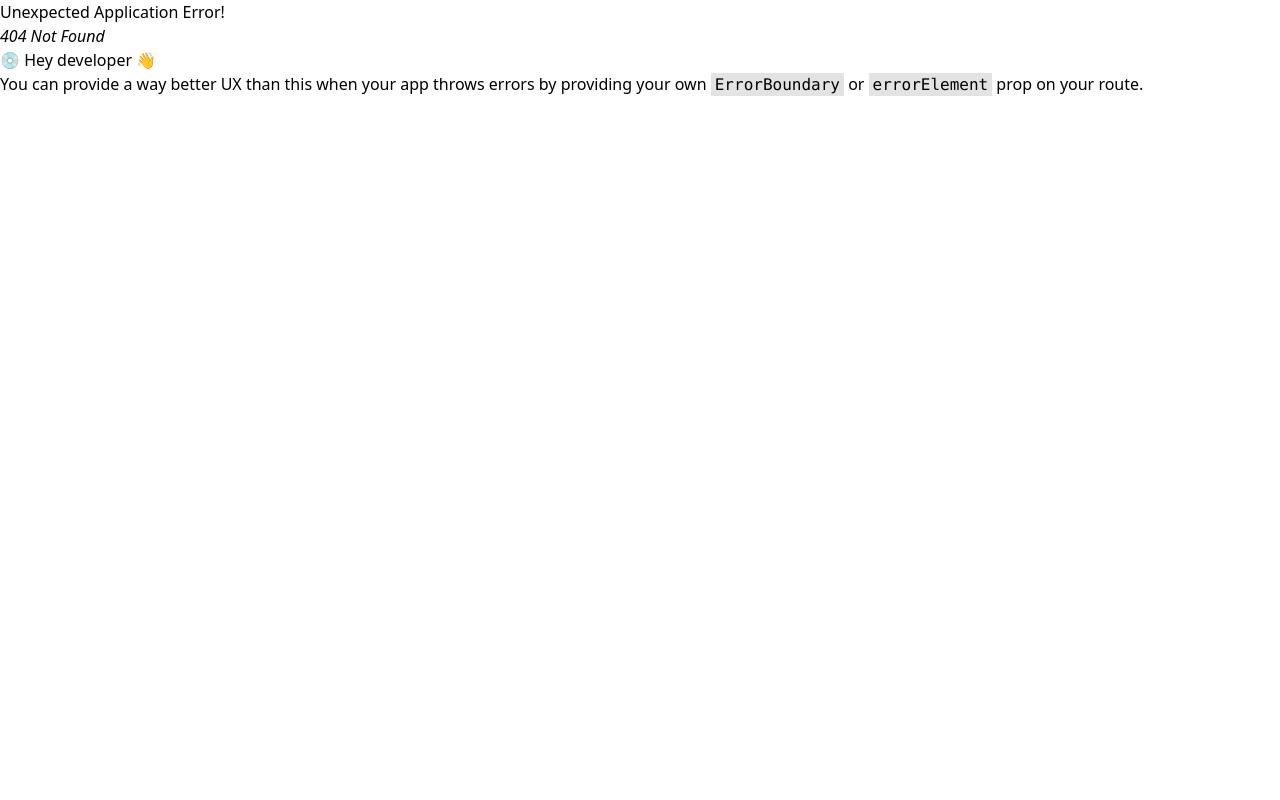
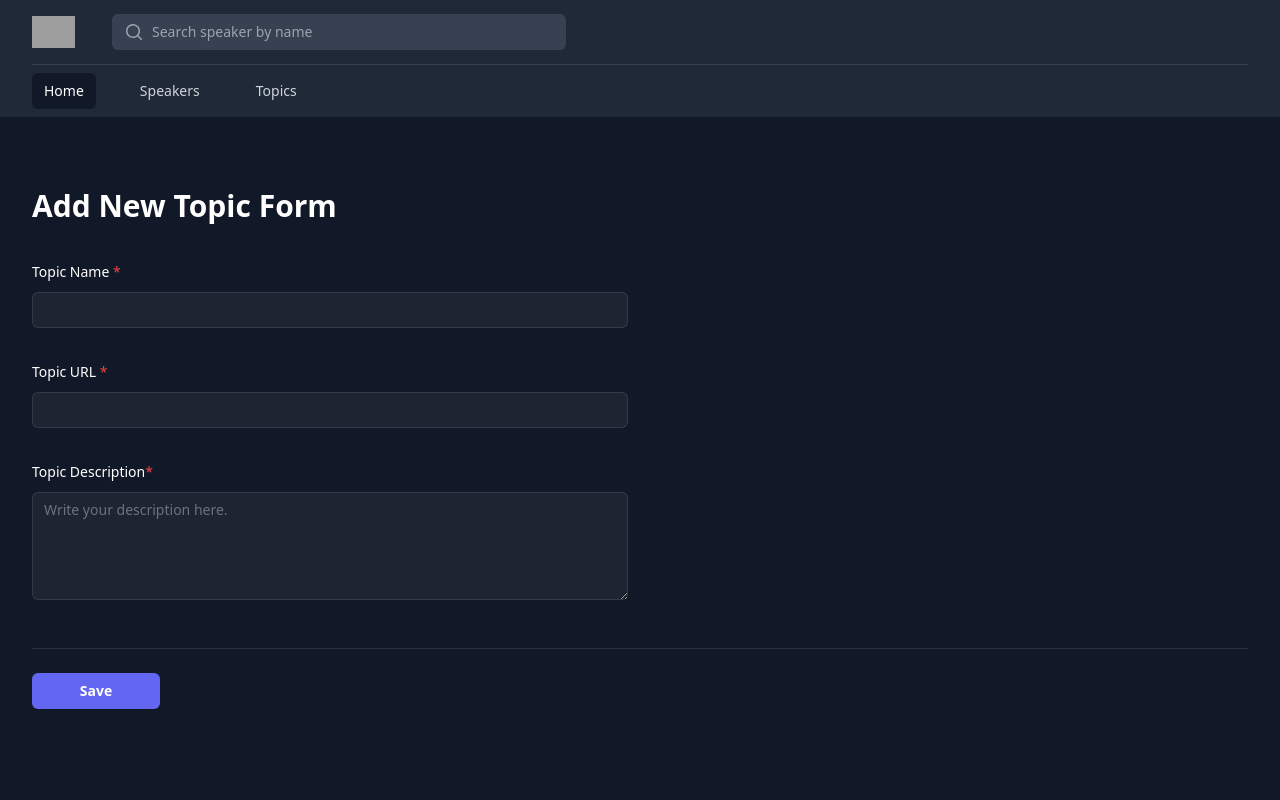
Before and after one commit to desokan/speakaz_frontend, a React (Create React App) app: page /add-new-topic in a window 1280 px wide. Before the commit this address had no page. Shown: the top 800 px of the page. Built offline with nearby package versions, Linux system fonts and the light colour scheme; grey boxes are pictures that could not be loaded.

Commit message:
add create topic form

```diff
--- a/src/App.js
+++ b/src/App.js
@@ -4,6 +4,7 @@ import RootLayout from "./components/pagelayout/RootLayout";
 import SpeakersList from "./pages/SpeakersList";
 import SpeakerDetailPage from "./pages/SpeakerDetailPage";
 import TopicsPage from "./pages/TopicsPage";
+import AddNewTopic from "./pages/AddNewTopic";
 
 const router = createBrowserRouter([
   {
@@ -14,6 +15,7 @@ const router = createBrowserRouter([
       { path: "/speakers", element: <SpeakersList /> },
       { path: "/speakers/:speakerId", element: <SpeakerDetailPage /> },
       { path: "/topics", element: <TopicsPage /> },
+      { path: "/add-new-topic", element: <AddNewTopic /> },
     ],
   },
 ]);
--- /dev/null
+++ b/src/components/form-components/FormTextArea.js
@@ -0,0 +1,53 @@
+const FormTextArea = ({
+  rows,
+  name,
+  placeholder,
+  required = false,
+  value,
+  htmlForId,
+  labelDisplayText,
+  labelSpanClassName,
+  labelClassName,
+  textareaClassName,
+  textareaDivWrapperClassName,
+  className,
+  onChange,
+  explainInputText,
+  explainInputClassname,
+  ...restProps // Spread the remaining props
+}) => {
+  const labelContent = (
+    <>
+      {labelDisplayText}
+      {required && labelDisplayText && (
+        <span className={labelSpanClassName}>*</span>
+      )}
+    </>
+  );
+
+  return (
+    <div className={className}>
+      {/* Label */}
+      <label htmlFor={htmlForId} className={labelClassName}>
+        {labelContent}
+      </label>
+      <p className={explainInputClassname}>{explainInputText}</p>
+      {/* Textarea */}
+      <div className={textareaDivWrapperClassName}>
+        <textarea
+          rows={rows}
+          name={name}
+          id={htmlForId}
+          value={value}
+          className={textareaClassName}
+          required={required}
+          placeholder={placeholder}
+          onChange={onChange}
+          {...restProps}
+        />
+      </div>
+    </div>
+  );
+};
+
+export default FormTextArea;
--- a/src/components/landingpage/Footer.js
+++ b/src/components/landingpage/Footer.js
@@ -2,7 +2,7 @@
 const navigation = {
   links: [
     { name: "MEDIA", href: "/media" },
-    { name: "TOPICS", href: "/topics" },
+    { name: "ADD NEW TOPIC", href: "/add-new-topic" },
     { name: "EVENTS", href: "/events" },
     { name: "BOOKING ENQUIRY", href: "/booking-enquiry" },
   ],
--- /dev/null
+++ b/src/pages/AddNewTopic.js
@@ -0,0 +1,110 @@
+/* eslint-disable jsx-a11y/no-redundant-roles */
+import React, { useState } from "react";
+import TextArea from "../components/form-components/FormTextArea";
+
+const AddNewTopic = () => {
+  const [topic, setTopic] = useState({});
+
+  const handleChange = (event) => {
+    const { name, value } = event.target;
+    setTopic((prevTopic) => ({
+      ...prevTopic,
+      [name]: value,
+    }));
+  };
+
+  const handleSubmit = (event) => {
+    event.preventDefault();
+    const formData = topic;
+    console.log(formData);
+  };
+
+  return (
+    <div className="mx-auto max-w-12xl py-36 bg-gray-900">
+      <form onSubmit={handleSubmit} className="mx-auto max-w-7xl px-8 pt-12">
+        <div className="space-y-12">
+          <div className="border-b border-white/10 pb-12">
+            <h2 className="text-3xl font-semibold leading-7 text-white">
+              Add New Topic Form
+            </h2>
+
+            <div className="mt-10 grid grid-cols-1 gap-x-6 gap-y-8 sm:grid-cols-6">
+              {/* Topic name */}
+              <div className="sm:col-span-3 sm:col-start-1">
+                <label
+                  htmlFor="topicname"
+                  className="block text-sm font-medium leading-6 text-white"
+                >
+                  Topic Name <span className="text-red-500">*</span>
+                </label>
+                <div className="mt-2">
+                  <input
+                    type="text"
+                    id="topicname"
+                    name="topicname"
+                    required
+                    autoComplete="first name"
+                    className="block w-full rounded-md border-0 bg-white/5 py-1.5 text-white shadow-sm ring-1 ring-inset ring-white/10 focus:ring-2 focus:ring-inset focus:ring-indigo-500 sm:text-sm sm:leading-6"
+                    onChange={handleChange}
+                  />
+                </div>
+              </div>
+
+              {/* Topic URL */}
+              <div className="sm:col-span-3 sm:col-start-1">
+                <label
+                  htmlFor="topicurl"
+                  className="block text-sm font-medium leading-6 text-white"
+                >
+                  Topic URL <span className="text-red-500">*</span>
+                </label>
+                <div className="mt-2">
+                  <input
+                    type="text"
+                    id="topicurl"
+                    name="topicurl"
+                    required
+                    autoComplete="first name"
+                    className="block w-full rounded-md border-0 bg-white/5 py-1.5 text-white shadow-sm ring-1 ring-inset ring-white/10 focus:ring-2 focus:ring-inset focus:ring-indigo-500 sm:text-sm sm:leading-6"
+                    onChange={handleChange}
+                  />
+                </div>
+              </div>
+
+              {/* Topic Description */}
+              <TextArea
+                rows={4}
+                textarea_name={"description"}
+                placeholder={"Write your description here."}
+                required
+                htmlForId={"description"}
+                labelDisplayText={"Topic Description"}
+                labelSpanClassName={"text-red-500"}
+                labelClassName={
+                  "block text-sm font-medium leading-6 text-white"
+                }
+                textareaClassName={
+                  "block w-full rounded-md border-0 bg-white/5 py-1.5 text-white shadow-sm ring-1 ring-inset ring-white/10 focus:ring-2 focus:ring-inset focus:ring-indigo-500 sm:text-sm sm:leading-6"
+                }
+                textareaDivWrapperClassName={"mt-2"}
+                className={"sm:col-span-3 sm:col-start-1"}
+                onChange={handleChange}
+              ></TextArea>
+            </div>
+          </div>
+        </div>
+
+        <div className="mt-6 flex items-center justify-start gap-x-4">
+          <button
+            type="submit"
+            className="rounded-md bg-indigo-500 px-3 py-2 text-sm font-semibold text-white shadow-sm hover:bg-indigo-400 focus-visible:outline focus-visible:outline-2 focus-visible:outline-offset-2 focus-visible:outline-indigo-500 w-32"
+          >
+            Save
+          </button>
+        </div>
+      </form>
+    </div>
+  );
+};
+
+export default AddNewTopic;
```
